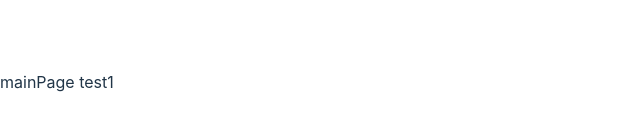
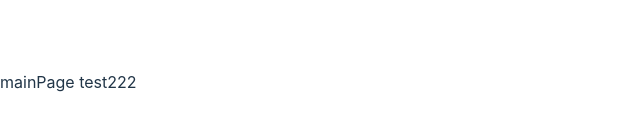
Before and after one commit to sesac-bibimbap/withme_client, a React (Vite) app: page / in a window 1280 px wide. Shown: the part 318-448 px from the top of the page, without its empty margins (0-640 px from the left). Built offline with nearby package versions, Linux system fonts and the light colour scheme.

Commit message:
🔧 modify: github action 테스트-14

```diff
--- a/src/App.tsx
+++ b/src/App.tsx
@@ -1,5 +1,5 @@
 function App() {
-  return <>mainPage test1</>;
+  return <>mainPage test222</>;
 }
 
 export default App;
```
